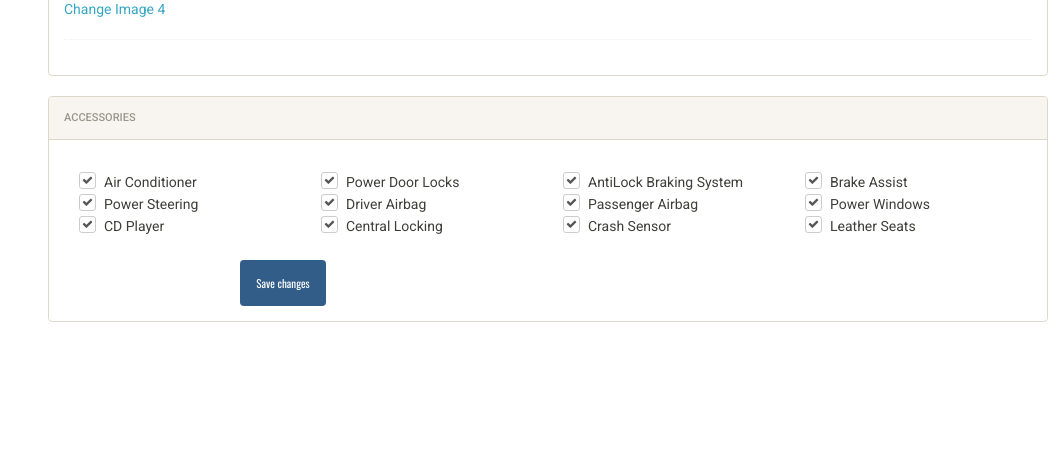
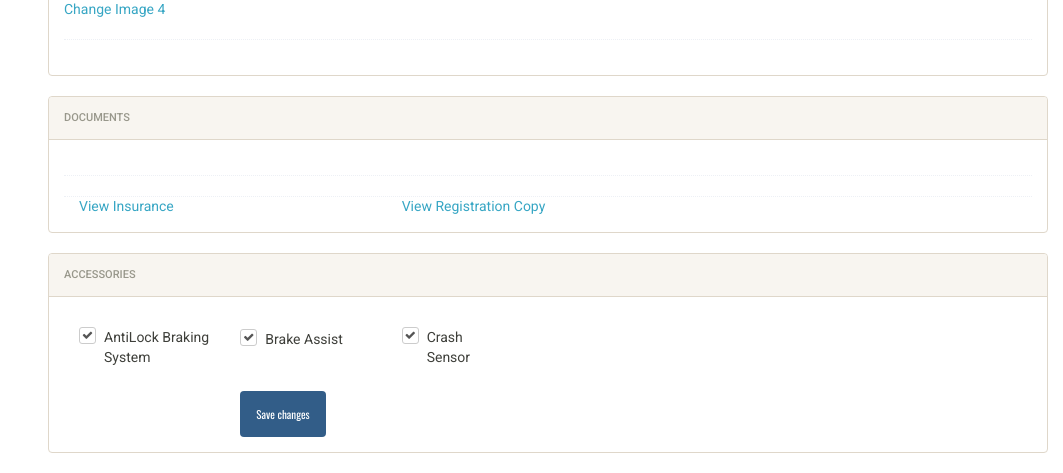
Before and after one commit to nithin-tk/SE-BikeRentalSystem, a PHP site: page /admin/edit-vehicle.php?id=1 in a window 1280 px wide. Shown: the part 1097-1570 px from the top of the page, without its empty margins (217-1280 px from the left). Before the commit the page ends 1419 px from the top, so only its background shows below. Run offline with PHP 8.4, Linux system fonts and the light colour scheme; a user stored in the database is signed in; data comes from the database, SQL or seed files in the repository; data that the repository does not hold is empty.

Commit message:
Major Update

```diff
--- a/bikerental/admin/changeimage1.php
+++ b/bikerental/admin/changeimage1.php
@@ -126,7 +126,7 @@ foreach($results as $result)
 											<div class="form-group">
 												<label class="col-sm-4 control-label">Upload New Image 1<span style="color:red">*</span></label>
 												<div class="col-sm-8">
-											<input type="file" name="img1" required>
+											<input type="file" name="img1" accept="image/*" required>
 												</div>
 											</div>
 											<div class="hr-dashed"></div>
--- a/bikerental/admin/changeimage2.php
+++ b/bikerental/admin/changeimage2.php
@@ -126,7 +126,7 @@ foreach($results as $result)
 											<div class="form-group">
 												<label class="col-sm-4 control-label">Upload New Image 1<span style="color:red">*</span></label>
 												<div class="col-sm-8">
-											<input type="file" name="img2" required>
+											<input type="file" name="img2" accept="image/*" required>
 												</div>
 											</div>
 											<div class="hr-dashed"></div>
--- a/bikerental/admin/changeimage3.php
+++ b/bikerental/admin/changeimage3.php
@@ -126,7 +126,7 @@ foreach($results as $result)
 											<div class="form-group">
 												<label class="col-sm-4 control-label">Upload New Image 3<span style="color:red">*</span></label>
 												<div class="col-sm-8">
-											<input type="file" name="img3" required>
+											<input type="file" name="img3" accept="image/*" required>
 												</div>
 											</div>
 											<div class="hr-dashed"></div>
--- a/bikerental/admin/changeimage4.php
+++ b/bikerental/admin/changeimage4.php
@@ -126,7 +126,7 @@ foreach($results as $result)
 											<div class="form-group">
 												<label class="col-sm-4 control-label">Upload New Image 4<span style="color:red">*</span></label>
 												<div class="col-sm-8">
-											<input type="file" name="img4" required>
+											<input type="file" name="img4" accept="image/*" required>
 												</div>
 											</div>
 											<div class="hr-dashed"></div>
--- a/bikerental/admin/changeimage5.php
+++ b/bikerental/admin/changeimage5.php
@@ -126,7 +126,7 @@ foreach($results as $result)
 											<div class="form-group">
 												<label class="col-sm-4 control-label">Upload New Image 5<span style="color:red">*</span></label>
 												<div class="col-sm-8">
-											<input type="file" name="img5" required>
+											<input type="file" name="img5" accept="image/*" required>
 												</div>
 											</div>
 											<div class="hr-dashed"></div>
--- a/bikerental/admin/edit-vehicle.php
+++ b/bikerental/admin/edit-vehicle.php
@@ -184,7 +184,7 @@ continue;
 <div class="form-group">
 <label class="col-sm-2 control-label">Price Per Day(in USD)<span style="color:red">*</span></label>
 <div class="col-sm-4">
-<input type="text" name="priceperday" class="form-control" value="<?php echo htmlentities($result->PricePerDay);?>" required>
+<input type="number" min=0 name="priceperday" class="form-control" value="<?php echo htmlentities($result->PricePerDay);?>" required>
 </div>
 <label class="col-sm-2 control-label">Select Fuel Type<span style="color:red">*</span></label>
 <div class="col-sm-4">
@@ -192,8 +192,7 @@ continue;
 <option value="<?php echo htmlentities($results->FuelType);?>"> <?php echo htmlentities($result->FuelType);?> </option>
 
 <option value="Petrol">Petrol</option>
-<option value="Diesel">Diesel</option>
-<option value="CNG">CNG</option>
+<option value="Electric">Electric</option>
 </select>
 </div>
 </div>
@@ -202,13 +201,14 @@ continue;
 <div class="form-group">
 <label class="col-sm-2 control-label">Model Year<span style="color:red">*</span></label>
 <div class="col-sm-4">
-<input type="text" name="modelyear" class="form-control" value="<?php echo htmlentities($result->ModelYear);?>" required>
+<input type="number" min=0 name="modelyear" class="form-control" value="<?php echo htmlentities($result->ModelYear);?>" required>
 </div>
 <label class="col-sm-2 control-label">Seating Capacity<span style="color:red">*</span></label>
 <div class="col-sm-4">
-<input type="text" name="seatingcapacity" class="form-control" value="<?php echo htmlentities($result->SeatingCapacity);?>" required>
+<input type="number" min=0 name="seatingcapacity" class="form-control" value="<?php echo htmlentities($result->SeatingCapacity);?>" required>
 </div>
 </div>
+
 <div class="hr-dashed"></div>
 <div class="form-group">
 <div class="col-sm-12">
@@ -248,7 +248,6 @@ echo htmlentities("File not available");
 <a href="changeimage5.php?imgid=<?php echo htmlentities($result->id)?>">Change Image 5</a>
 <?php } ?>
 </div>
-
 </div>
 <div class="hr-dashed"></div>
 </div>
@@ -256,7 +255,25 @@ echo htmlentities("File not available");
 </div>
 </div>
 
-
+<div class="row">
+<div class="col-md-12">
+<div class="panel panel-default">
+<div class="panel-heading">Documents</div>
+<div class="panel-body">
+<div class="hr-dashed"></div>
+<div class="form-group">
+<div class="col-sm-4">
+<a href="docs/<?php echo htmlentities($result->Insurance)?>" target="_blank">View Insurance</a>
+</div>
+<div class="col-sm-4">
+<a href="docs/<?php echo htmlentities($result->RegistrationCopy)?>" target="_blank">View Registration Copy</a>
+</div>
+</div>
+<div class="hr-dashed"></div>
+</div>
+</div>
+</div>
+</div>
 
 <div class="row">
 <div class="col-md-12">
@@ -266,35 +283,7 @@ echo htmlentities("File not available");
 
 
 <div class="form-group">
-<div class="col-sm-3">
-<?php if($result->AirConditioner==1)
-{?>
-<div class="checkbox checkbox-inline">
-<input type="checkbox" id="inlineCheckbox1" name="airconditioner" checked value="1">
-<label for="inlineCheckbox1"> Air Conditioner </label>
-</div>
-<?php } else { ?>
-<div class="checkbox checkbox-inline">
-<input type="checkbox" id="inlineCheckbox1" name="airconditioner" value="1">
-<label for="inlineCheckbox1"> Air Conditioner </label>
-</div>
-<?php } ?>
-</div>
-<div class="col-sm-3">
-<?php if($result->PowerDoorLocks==1)
-{?>
-<div class="checkbox checkbox-inline">
-<input type="checkbox" id="inlineCheckbox1" name="powerdoorlocks" checked value="1">
-<label for="inlineCheckbox2"> Power Door Locks </label>
-</div>
-<?php } else {?>
-<div class="checkbox checkbox-success checkbox-inline">
-<input type="checkbox" id="inlineCheckbox1" name="powerdoorlocks" value="1">
-<label for="inlineCheckbox2"> Power Door Locks </label>
-</div>
-<?php }?>
-</div>
-<div class="col-sm-3">
+<div class="col-sm-2">
 <?php if($result->AntiLockBrakingSystem==1)
 {?>
 <div class="checkbox checkbox-inline">
@@ -308,7 +297,7 @@ echo htmlentities("File not available");
 </div>
 <?php } ?>
 </div>
-<div class="col-sm-3">
+<div class="col-sm-2">
 <?php if($result->BrakeAssist==1)
 {
 	?>
@@ -323,102 +312,8 @@ echo htmlentities("File not available");
 </div>
 <?php } ?>
 </div>
-
 <div class="form-group">
-<?php if($result->PowerSteering==1)
-{
-	?>
-<div class="col-sm-3">
-<div class="checkbox checkbox-inline">
-<input type="checkbox" id="inlineCheckbox1" name="powersteering" checked value="1">
-<label for="inlineCheckbox1"> Power Steering </label>
-</div>
-<?php } else {?>
-<div class="col-sm-3">
-<div class="checkbox checkbox-inline">
-<input type="checkbox" id="inlineCheckbox1" name="powersteering" value="1">
-<label for="inlineCheckbox1"> Power Steering </label>
-</div>
-<?php } ?>
-</div>
-<div class="col-sm-3">
-<?php if($result->DriverAirbag==1)
-{
-?>
-<div class="checkbox checkbox-inline">
-<input type="checkbox" id="inlineCheckbox1" name="driverairbag" checked value="1">
-<label for="inlineCheckbox2">Driver Airbag</label>
-</div>
-<?php } else { ?>
-<div class="checkbox checkbox-inline">
-<input type="checkbox" id="inlineCheckbox1" name="driverairbag" value="1">
-<label for="inlineCheckbox2">Driver Airbag</label>
-<?php } ?>
-</div>
-<div class="col-sm-3">
-<?php if($result->DriverAirbag==1)
-{
-?>
-<div class="checkbox checkbox-inline">
-<input type="checkbox" id="inlineCheckbox1" name="passengerairbag" checked value="1">
-<label for="inlineCheckbox3"> Passenger Airbag </label>
-</div>
-<?php } else { ?>
-<div class="checkbox checkbox-inline">
-<input type="checkbox" id="inlineCheckbox1" name="passengerairbag" value="1">
-<label for="inlineCheckbox3"> Passenger Airbag </label>
-</div>
-<?php } ?>
-</div>
-<div class="col-sm-3">
-<?php if($result->PowerWindows==1)
-{
-?>
-<div class="checkbox checkbox-inline">
-<input type="checkbox" id="inlineCheckbox1" name="powerwindow" checked value="1">
-<label for="inlineCheckbox3"> Power Windows </label>
-</div>
-<?php } else { ?>
-<div class="checkbox checkbox-inline">
-<input type="checkbox" id="inlineCheckbox1" name="powerwindow" value="1">
-<label for="inlineCheckbox3"> Power Windows </label>
-</div>
-<?php } ?>
-</div>
-
-
-<div class="form-group">
-<div class="col-sm-3">
-<?php if($result->CDPlayer==1)
-{
-?>
-<div class="checkbox checkbox-inline">
-<input type="checkbox" id="inlineCheckbox1" name="cdplayer" checked value="1">
-<label for="inlineCheckbox1"> CD Player </label>
-</div>
-<?php } else {?>
-<div class="checkbox checkbox-inline">
-<input type="checkbox" id="inlineCheckbox1" name="cdplayer" value="1">
-<label for="inlineCheckbox1"> CD Player </label>
-</div>
-<?php } ?>
-</div>
-<div class="col-sm-3">
-<?php if($result->CentralLocking==1)
-{
-?>
-<div class="checkbox  checkbox-inline">
-<input type="checkbox" id="inlineCheckbox1" name="centrallocking" checked value="1">
-<label for="inlineCheckbox2">Central Locking</label>
-</div>
-<?php } else { ?>
-<div class="checkbox checkbox-success checkbox-inline">
-<input type="checkbox" id="inlineCheckbox1" name="centrallocking" value="1">
-<label for="inlineCheckbox2">Central Locking</label>
-</div>
-<?php } ?>
-</div>
-<div class="col-sm-3">
+<div class="col-sm-1">
 <?php if($result->CrashSensor==1)
 {
 ?>
@@ -430,21 +325,6 @@ echo htmlentities("File not available");
 <div class="checkbox checkbox-inline">
 <input type="checkbox" id="inlineCheckbox1" name="crashcensor" value="1">
 <label for="inlineCheckbox3"> Crash Sensor </label>
-</div>
-<?php } ?>
-</div>
-<div class="col-sm-3">
-<?php if($result->CrashSensor==1)
-{
-?>
-<div class="checkbox checkbox-inline">
-<input type="checkbox" id="inlineCheckbox1" name="leatherseats" checked value="1">
-<label for="inlineCheckbox3"> Leather Seats </label>
-</div>
-<?php } else { ?>
-<div class="checkbox checkbox-inline">
-<input type="checkbox" id="inlineCheckbox1" name="leatherseats" value="1">
-<label for="inlineCheckbox3"> Leather Seats </label>
 </div>
 <?php } ?>
 </div>
```
Also changed, not shown: bikerental/admin/post-avehical.php (+27 -52 lines), bikerental/admin/img/vehicleimages/about_services_faq_bg.png (deleted), bikerental/admin/img/vehicleimages/chart.png (deleted), bikerental/admin/img/vehicleimages/codepro.png.png (deleted), bikerental/admin/img/vehicleimages/dealer-logos.jpg (deleted), bikerental/admin/img/vehicleimages/featured-img-1000.png (deleted), bikerental/admin/img/vehicleimages/featured-img-300.jpg (deleted), bikerental/admin/img/vehicleimages/img_390x3900.jpg (deleted), bikerental/admin/img/vehicleimages/listing_img303.jpg (deleted), bikerental/admin/img/vehicleimages/looking-used-bike.png (deleted), bikerental/admin/img/vehicleimages/social-icons.png (deleted), 2 other files.
